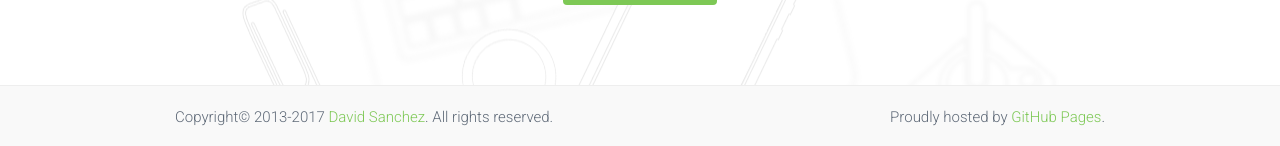
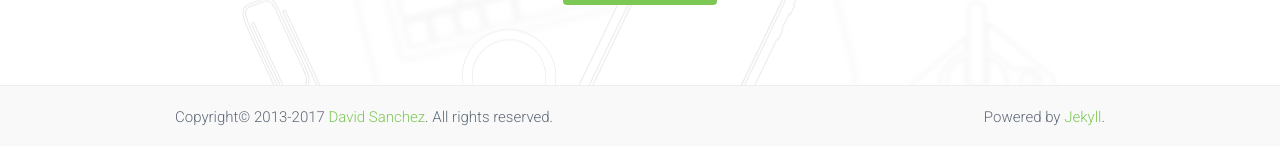
Before and after one commit to dwoo-project/docs, a Jekyll site: the page built from index.html, in a window 1280 px wide. Shown: the part 1197-1343 px from the top of the page. Built offline with Jekyll 4.4.1, drawn with Linux system fonts in a browser that asks for light colours; nearby versions of some CDN libraries.

Commit message:
Update *powered* section, by **jekyll**

```diff
--- a/_includes/footer.html
+++ b/_includes/footer.html
@@ -5,9 +5,9 @@
 				<p class="col-sm-6 col-md-6">Copyright&copy; 2013-{{ site.time | date: '%Y' }}
 					<a href="http://davidsanchez.me" target="_blank">David Sanchez</a>. All rights reserved.
 				</p>
-				<p class="text-md-right col-sm-6 col-md-6">Proudly hosted by
-					<a href="https://pages.github.com" target="_blank">GitHub Pages</a>.
-				</p>
+                <p class="text-md-right col-sm-6 col-md-6">
+                    Powered by <a href="https://jekyllrb.com" target="_blank" title="Jekyll • Simple, blog-aware, static site">Jekyll</a>.
+                </p>
 			</div>
 		</div>
 	</section>
```
